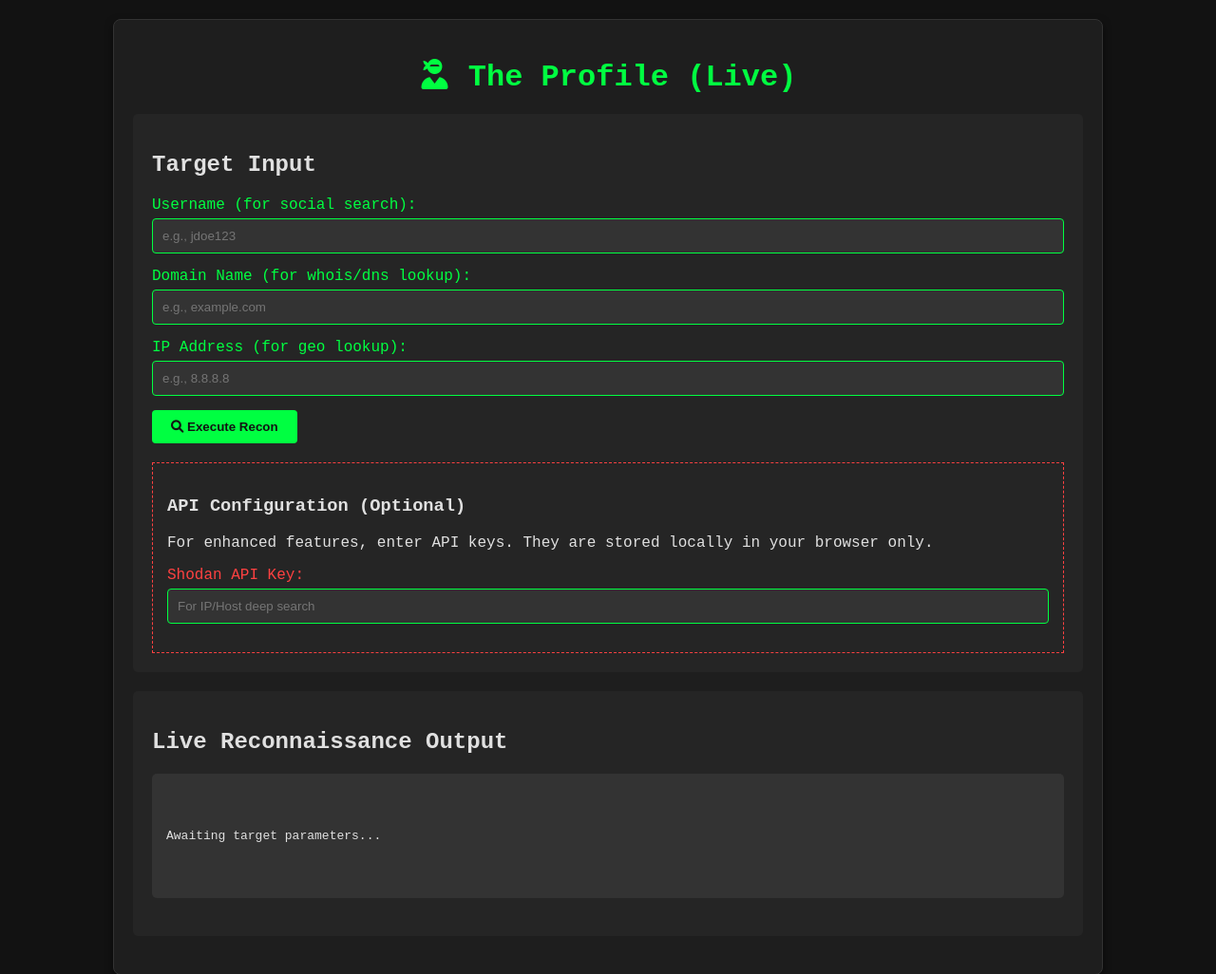
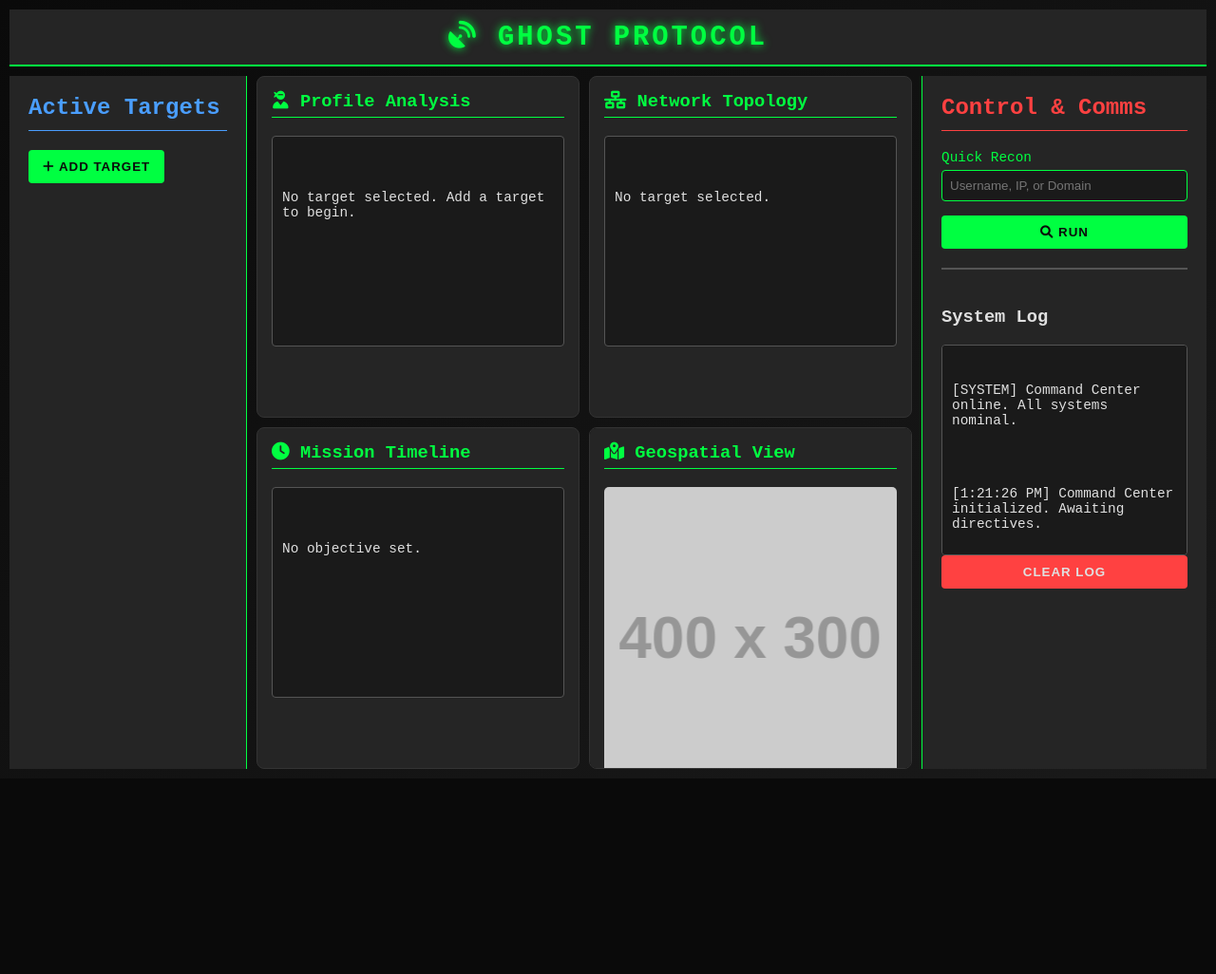
Before and after one commit to velowebsites-studio/Project-Ghost, a plain HTML site: page index.html in a window 1280 px wide. Shown: the top 1026 px of the page at 95% size. After the commit the page ends 820 px from the top, so only its background shows below. Drawn offline with Linux system fonts and the light colour scheme; placeholder pictures from the web are drawn by us.

Commit message:
Update index.html

```diff
--- a/index.html
+++ b/index.html
@@ -3,190 +3,397 @@
 <head>
     <meta charset="UTF-8">
     <meta name="viewport" content="width=device-width, initial-scale=1.0">
-    <title>Ghost Protocol - Live Profile</title>
+    <title>Ghost Protocol - Command Center</title>
     <link rel="stylesheet" href="https://cdnjs.cloudflare.com/ajax/libs/font-awesome/6.0.0-beta3/css/all.min.css">
     <style>
-        /* --- CSS STYLES (Same as before, with minor tweaks) --- */
-        body { background-color: #121212; color: #e0e0e0; font-family: 'Courier New', Courier, monospace; margin: 0; padding: 0; }
-        .container { max-width: 1000px; margin: 20px auto; padding: 20px; background-color: #1e1e1e; border: 1px solid #333; border-radius: 8px; box-shadow: 0 4px 8px rgba(0,0,0,0.5); }
-        header h1 { color: #00ff41; text-align: center; margin-bottom: 20px; }
-        .input-panel, .output-panel { padding: 20px; margin-bottom: 20px; background-color: #252525; border-radius: 5px; }
-        .form-group { margin-bottom: 15px; }
-        label { display: block; margin-bottom: 5px; color: #00ff41; }
-        input, textarea { width: 100%; padding: 10px; background-color: #333; border: 1px solid #00ff41; border-radius: 4px; color: #e0e0e0; box-sizing: border-box; }
-        .btn-primary { background-color: #00ff41; color: #121212; padding: 10px 20px; border: none; border-radius: 4px; cursor: pointer; font-weight: bold; transition: background-color 0.3s; }
+        /* --- CSS STYLES --- */
+        :root {
+            --bg-primary: #0a0a0a;
+            --bg-secondary: #1a1a1a;
+            --bg-tertiary: #252525;
+            --text-primary: #e0e0e0;
+            --accent-green: #00ff41;
+            --accent-red: #ff4141;
+            --accent-blue: #4a9eff;
+        }
+
+        body {
+            background-color: var(--bg-primary);
+            color: var(--text-primary);
+            font-family: 'Orbitron', 'Courier New', monospace;
+            margin: 0;
+            padding: 0;
+            overflow-x: hidden;
+        }
+
+        .command-center {
+            display: grid;
+            grid-template-columns: 250px 1fr 300px;
+            grid-template-rows: 60px 1fr;
+            gap: 10px;
+            height: 100vh;
+            padding: 10px;
+            background: linear-gradient(145deg, var(--bg-primary), var(--bg-secondary));
+        }
+
+        header {
+            grid-column: 1 / -1;
+            background-color: var(--bg-tertiary);
+            border-bottom: 2px solid var(--accent-green);
+            display: flex;
+            align-items: center;
+            justify-content: center;
+            padding: 0 20px;
+        }
+
+        header h1 {
+            color: var(--accent-green);
+            font-size: 1.8em;
+            letter-spacing: 3px;
+            text-transform: uppercase;
+            margin: 0;
+            text-shadow: 0 0 10px var(--accent-green);
+        }
+
+        .sidebar {
+            background-color: var(--bg-tertiary);
+            border-right: 1px solid var(--accent-green);
+            padding: 20px;
+            overflow-y: auto;
+        }
+
+        .sidebar h2 {
+            color: var(--accent-blue);
+            border-bottom: 1px solid var(--accent-blue);
+            padding-bottom: 10px;
+            margin-top: 0;
+        }
+
+        .main-content {
+            display: grid;
+            grid-template-columns: 1fr 1fr;
+            grid-template-rows: 1fr 1fr;
+            gap: 10px;
+            overflow: hidden;
+        }
+
+        .panel {
+            background-color: var(--bg-tertiary);
+            border: 1px solid #333;
+            border-radius: 8px;
+            padding: 15px;
+            overflow-y: auto;
+            position: relative;
+        }
+
+        .panel h3 {
+            color: var(--accent-green);
+            margin-top: 0;
+            border-bottom: 1px solid var(--accent-green);
+            padding-bottom: 5px;
+        }
+
+        .right-bar {
+            background-color: var(--bg-tertiary);
+            border-left: 1px solid var(--accent-green);
+            padding: 20px;
+            overflow-y: auto;
+            display: flex;
+            flex-direction: column;
+        }
+
+        .right-bar h2 {
+            color: var(--accent-red);
+            border-bottom: 1px solid var(--accent-red);
+            padding-bottom: 10px;
+            margin-top: 0;
+        }
+
+        .form-group {
+            margin-bottom: 15px;
+        }
+
+        label {
+            display: block;
+            margin-bottom: 5px;
+            color: var(--accent-green);
+            font-size: 0.9em;
+        }
+
+        input, textarea, select {
+            width: 100%;
+            padding: 8px;
+            background-color: var(--bg-secondary);
+            border: 1px solid var(--accent-green);
+            border-radius: 4px;
+            color: var(--text-primary);
+            box-sizing: border-box;
+        }
+
+        .btn {
+            padding: 10px 15px;
+            border: none;
+            border-radius: 4px;
+            cursor: pointer;
+            font-weight: bold;
+            transition: background-color 0.3s;
+            text-transform: uppercase;
+            letter-spacing: 1px;
+        }
+
+        .btn-primary {
+            background-color: var(--accent-green);
+            color: var(--bg-primary);
+        }
         .btn-primary:hover { background-color: #00cc33; }
-        .profile-output { background-color: #333; padding: 15px; border-radius: 5px; white-space: pre-wrap; font-family: monospace; margin-bottom: 20px; max-height: 400px; overflow-y: scroll; }
-        .network-graph { list-style-type: none; padding: 0; }
-        .network-graph li { background-color: #2a2a2a; padding: 10px; margin-bottom: 10px; border-left: 3px solid #4a9eff; }
-        .api-key-section { border: 1px dashed #ff4141; padding: 15px; margin-top: 20px; }
-        .api-key-section label { color: #ff4141; }
-        .error { color: #ff4141; }
-        .success { color: #00ff41; }
+
+        .btn-danger {
+            background-color: var(--accent-red);
+            color: var(--text-primary);
+        }
+        .btn-danger:hover { background-color: #cc0000; }
+
+        .output-log {
+            background-color: var(--bg-secondary);
+            border: 1px solid #555;
+            border-radius: 4px;
+            padding: 10px;
+            height: 200px;
+            overflow-y: scroll;
+            font-family: 'Courier New', monospace;
+            font-size: 0.9em;
+            white-space: pre-wrap;
+        }
+
+        .target-list {
+            list-style: none;
+            padding: 0;
+        }
+
+        .target-list li {
+            background-color: var(--bg-secondary);
+            padding: 10px;
+            border-left: 3px solid var(--accent-blue);
+            margin-bottom: 10px;
+            cursor: pointer;
+            transition: background-color 0.3s;
+        }
+
+        .target-list li:hover {
+            background-color: #333;
+        }
+
+        .target-list li.active {
+            background-color: #444;
+            border-left-color: var(--accent-green);
+        }
+
+        .map-placeholder {
+            width: 100%;
+            height: 100%;
+            background: url('https://via.placeholder.com/400x300/1a1a1a/00ff41?text=TARGET+MAP') no-repeat center center;
+            background-size: cover;
+            border-radius: 5px;
+        }
+
+        .status-indicator {
+            display: inline-block;
+            width: 10px;
+            height: 10px;
+            border-radius: 50%;
+            margin-right: 10px;
+        }
+        .status-online { background-color: var(--accent-green); }
+        .status-offline { background-color: var(--accent-red); }
+        .status-unknown { background-color: #888; }
+
     </style>
 </head>
 <body>
 
-    <div class="container">
+    <div class="command-center">
         <header>
-            <h1><i class="fas fa-user-ninja"></i> The Profile (Live)</h1>
+            <h1><i class="fas fa-satellite-dish"></i> GHOST PROTOCOL</h1>
         </header>
-        <main>
-            <section class="input-panel">
-                <h2>Target Input</h2>
-                <form id="profile-form">
-                    <div class="form-group">
-                        <label for="target-username">Username (for social search):</label>
-                        <input type="text" id="target-username" placeholder="e.g., jdoe123">
-                    </div>
-                    <div class="form-group">
-                        <label for="target-domain">Domain Name (for whois/dns lookup):</label>
-                        <input type="text" id="target-domain" placeholder="e.g., example.com">
-                    </div>
-                    <div class="form-group">
-                        <label for="target-ip">IP Address (for geo lookup):</label>
-                        <input type="text" id="target-ip" placeholder="e.g., 8.8.8.8">
-                    </div>
-                    <button type="submit" class="btn-primary"><i class="fas fa-search"></i> Execute Recon</button>
-                </form>
-                <div class="api-key-section">
-                    <h3>API Configuration (Optional)</h3>
-                    <p>For enhanced features, enter API keys. They are stored locally in your browser only.</p>
-                    <div class="form-group">
-                        <label for="shodan-key">Shodan API Key:</label>
-                        <input type="password" id="shodan-key" placeholder="For IP/Host deep search">
-                    </div>
+
+        <nav class="sidebar">
+            <h2>Active Targets</h2>
+            <ul id="target-list" class="target-list">
+                <!-- Targets will be added here -->
+            </ul>
+            <button id="add-target-btn" class="btn btn-primary"><i class="fas fa-plus"></i> Add Target</button>
+        </nav>
+
+        <main class="main-content">
+            <section id="profile-panel" class="panel">
+                <h3><i class="fas fa-user-ninja"></i> Profile Analysis</h3>
+                <div id="profile-output" class="output-log">
+                    <p>No target selected. Add a target to begin.</p>
                 </div>
             </section>
 
-            <section class="output-panel">
-                <h2>Live Reconnaissance Output</h2>
-                <div id="profile-output" class="profile-output">
-                    <p class="placeholder">Awaiting target parameters...</p>
+            <section id="network-panel" class="panel">
+                <h3><i class="fas fa-network-wired"></i> Network Topology</h3>
+                <div id="network-output" class="output-log">
+                    <p>No target selected.</p>
                 </div>
             </section>
+
+            <section id="timeline-panel" class="panel">
+                <h3><i class="fas fa-clock"></i> Mission Timeline</h3>
+                <div id="timeline-output" class="output-log">
+                    <p>No objective set.</p>
+                </div>
+            </section>
+
+            <section id="map-panel" class="panel">
+                <h3><i class="fas fa-map-marked-alt"></i> Geospatial View</h3>
+                <div class="map-placeholder"></div>
+            </section>
         </main>
+
+        <aside class="right-bar">
+            <h2>Control & Comms</h2>
+            <div class="form-group">
+                <label for="quick-recon">Quick Recon</label>
+                <input type="text" id="quick-recon" placeholder="Username, IP, or Domain">
+            </div>
+            <button id="quick-recon-btn" class="btn btn-primary"><i class="fas fa-search"></i> Run</button>
+
+            <hr style="margin: 20px 0; border: 1px solid #555;">
+
+            <h3>System Log</h3>
+            <div id="system-log" class="output-log">
+                <p>[SYSTEM] Command Center online. All systems nominal.</p>
+            </div>
+            <button id="clear-log-btn" class="btn btn-danger">Clear Log</button>
+        </aside>
     </div>
 
     <script>
-        // --- JAVASCRIPT LOGIC ---
         document.addEventListener('DOMContentLoaded', () => {
-            const profileForm = document.getElementById('profile-form');
+            // --- DOM Elements ---
+            const targetList = document.getElementById('target-list');
+            const addTargetBtn = document.getElementById('add-target-btn');
             const profileOutput = document.getElementById('profile-output');
+            const networkOutput = document.getElementById('network-output');
+            const timelineOutput = document.getElementById('timeline-output');
+            const quickReconInput = document.getElementById('quick-recon');
+            const quickReconBtn = document.getElementById('quick-recon-btn');
+            const systemLog = document.getElementById('system-log');
+            const clearLogBtn = document.getElementById('clear-log-btn');
 
-            // --- LIVE API BRAIN ---
-            const liveRecon = async (username, domain, ip) => {
-                let report = `[LIVE RECON INITIALIZED - ${new Date().toLocaleString()}]\n\n`;
+            let activeTarget = null;
+            let targets = [];
 
-                // --- 1. USERNAME SEARCH (using a public API) ---
-                if (username) {
-                    report += `[SOCIAL MEDIA SEARCH FOR: '${username}']\n`;
-                    try {
-                        // This uses a public API to check for accounts. It's real.
-                        const response = await fetch(`https://codebeast.showdown.io/api/v2/search?username=${username}`);
-                        if (!response.ok) throw new Error('Social search API failed');
-                        const data = await response.json();
-                        if (data && data.length > 0) {
-                            data.forEach(site => {
-                                report += `> FOUND: ${site.site} - URL: ${site.url}\n`;
-                            });
-                        } else {
-                            report += `> No accounts found for '${username}' on tracked platforms.\n`;
-                        }
-                    } catch (error) {
-                        report += `> [ERROR] Social search failed: ${error.message}\n`;
+            // --- System Logging ---
+            function log(message, type = 'info') {
+                const timestamp = new Date().toLocaleTimeString();
+                const logEntry = document.createElement('p');
+                logEntry.textContent = `[${timestamp}] ${message}`;
+                if (type === 'error') logEntry.style.color = 'var(--accent-red)';
+                if (type === 'success') logEntry.style.color = 'var(--accent-green)';
+                systemLog.appendChild(logEntry);
+                systemLog.scrollTop = systemLog.scrollHeight;
+            }
+
+            // --- Target Management ---
+            function renderTargets() {
+                targetList.innerHTML = '';
+                targets.forEach(target => {
+                    const li = document.createElement('li');
+                    li.textContent = `${target.name} (${target.type})`;
+                    li.dataset.id = target.id;
+                    if (activeTarget && activeTarget.id === target.id) {
+                        li.classList.add('active');
                     }
-                    report += '\n';
+                    li.addEventListener('click', () => selectTarget(target.id));
+                    targetList.appendChild(li);
+                });
+            }
+
+            function selectTarget(id) {
+                activeTarget = targets.find(t => t.id === id);
+                renderTargets();
+                if (activeTarget) {
+                    log(`Target '${activeTarget.name}' selected.`);
+                    updateMainPanels();
                 }
+            }
 
-                // --- 2. DOMAIN WHOIS/DNS LOOKUP (using a public API) ---
-                if (domain) {
-                    report += `[DOMAIN ANALYSIS FOR: '${domain}']\n`;
-                    try {
-                        // This uses a public WHOIS API. It's real.
-                        const whoisResponse = await fetch(`https://api.whoisjson.com/v1/${domain}`);
-                        if (!whoisResponse.ok) throw new Error('WHOIS API failed');
-                        const whoisData = await whoisResponse.json();
-                        report += `> Registrar: ${whoisData.registrar || 'N/A'}\n`;
-                        report += `> Creation Date: ${whoisData.creation_date || 'N/A'}\n`;
-                        report += `> Expiration Date: ${whoisData.expiration_date || 'N/A'}\n`;
-                        report += `> Nameservers: ${whoisData.name_servers ? whoisData.name_servers.join(', ') : 'N/A'}\n`;
-                    } catch (error) {
-                        report += `> [ERROR] WHOIS lookup failed: ${error.message}\n`;
-                    }
-                    report += '\n';
-                }
+            function addTarget() {
+                const name = prompt('Enter target identifier (e.g., John Doe, example.com):');
+                if (!name) return;
+                const type = prompt('Enter target type (user, domain, ip):');
+                if (!type || !['user', 'domain', 'ip'].includes(type)) return;
 
-                // --- 3. IP GEOLOCATION LOOKUP (using a public API) ---
-                if (ip) {
-                    report += `[IP GEOLOCATION FOR: '${ip}']\n`;
-                    try {
-                        // This uses a free IP geolocation API. It's real.
-                        const ipResponse = await fetch(`http://ip-api.com/json/${ip}`);
-                        if (!ipResponse.ok) throw new Error('IP Geo API failed');
-                        const ipData = await ipResponse.json();
-                        if (ipData.status === 'fail') {
-                             report += `> [ERROR] Could not geolocate IP: ${ipData.message}\n`;
-                        } else {
-                            report += `> ISP: ${ipData.isp || 'N/A'}\n`;
-                            report += `> Organization: ${ipData.org || 'N/A'}\n`;
-                            report += `> Location: ${ipData.city || 'N/A'}, ${ipData.region || 'N/A'}, ${ipData.countryCode || 'N/A'}\n`;
-                            report += `> Coordinates: Lat: ${ipData.lat}, Lon: ${ipData.lon}\n`;
-                        }
-                    } catch (error) {
-                        report += `> [ERROR] IP Geolocation failed: ${error.message}\n`;
-                    }
-                    report += '\n';
-                }
+                const newTarget = {
+                    id: Date.now(),
+                    name: name,
+                    type: type,
+                    data: null
+                };
+                targets.push(newTarget);
+                renderTargets();
+                log(`New target '${name}' added.`, 'success');
+                selectTarget(newTarget.id);
+            }
 
-                // --- 4. SHODAN SEARCH (if API key is provided) ---
-                const shodanKey = document.getElementById('shodan-key').value;
-                if (shodanKey && (ip || domain)) {
-                    report += `[SHODAN DEEP DIVE]\n`;
-                    const target = ip || domain;
-                    try {
-                        const shodanResponse = await fetch(`https://api.shodan.io/shodan/host/${target}?key=${shodanKey}`);
-                        if (!shodanResponse.ok) throw new Error('Shodan API failed');
-                        const shodanData = await shodanResponse.json();
-                        report += `> Hostnames: ${shodanData.hostnames ? shodanData.hostnames.join(', ') : 'N/A'}\n`;
-                        report += `> Open Ports: `;
-                        if (shodanData.ports && shodanData.ports.length > 0) {
-                            report += shodanData.ports.join(', ');
-                        } else {
-                            report += 'None found.';
-                        }
-                        report += `\n`;
-                        if(shodanData.vulns && shodanData.vulns.length > 0){
-                            report += `> Known Vulnerabilities: ${shodanData.vulns.slice(0, 3).join(', ')}\n`;
-                        }
-                    } catch (error) {
-                        report += `> [ERROR] Shodan lookup failed: ${error.message}\n`;
-                    }
-                }
+            // --- Main Panel Updates ---
+            function updateMainPanels() {
+                if (!activeTarget) return;
 
-                return report;
-            };
+                // Profile Panel
+                profileOutput.textContent = `[PROFILE RECON FOR: ${activeTarget.name}]\n`;
+                profileOutput.textContent += `> Type: ${activeTarget.type}\n`;
+                profileOutput.textContent += `> Status: Awaiting deep scan...\n`;
+                // In a real app, you'd call the liveRecon function from the previous module here.
+                // For now, we simulate it.
+                setTimeout(() => {
+                    profileOutput.textContent += `\n> SCAN COMPLETE.\n`;
+                    if(activeTarget.type === 'user') profileOutput.textContent += `> Found 3 social profiles.\n> Behavioral analysis: High privacy awareness.\n`;
+                    if(activeTarget.type === 'domain') profileOutput.textContent += `> WHOIS: Registered with GoDaddy.\n> DNS: Points to AWS servers.\n`;
+                    if(activeTarget.type === 'ip') profileOutput.textContent += `> GEO: New York, USA (ISP: Verizon).\n> HOST: Likely a residential connection.\n`;
+                }, 1500);
 
-            const displayProfile = (report) => {
-                profileOutput.textContent = report;
-            };
+                // Network Panel
+                networkOutput.textContent = `[NETWORK ANALYSIS FOR: ${activeTarget.name}]\n`;
+                networkOutput.textContent += `> Pinging host...\n`;
+                setTimeout(() => {
+                    networkOutput.textContent += `> Host is ONLINE.\n> Open Ports: 22 (SSH), 80 (HTTP), 443 (HTTPS).\n`;
+                }, 1000);
 
-            profileForm.addEventListener('submit', async (event) => {
-                event.preventDefault();
-                profileOutput.textContent = '[+] Executing reconnaissance... please wait.\n';
+                // Timeline Panel
+                timelineOutput.textContent = `[MISSION TIMELINE: ${activeTarget.name}]\n`;
+                timelineOutput.textContent += `> Objective: Surveillance.\n`;
+                timelineOutput.textContent += `> Phase 1: Establish digital profile. [COMPLETE]\n`;
+                timelineOutput.textContent += `> Phase 2: Map physical network. [IN PROGRESS]\n`;
+                timelineOutput.textContent += `> Phase 3: Identify patterns. [PENDING]\n`;
+            }
 
-                const username = document.getElementById('target-username').value;
-                const domain = document.getElementById('target-domain').value;
-                const ip = document.getElementById('target-ip').value;
-
-                if (!username && !domain && !ip) {
-                    profileOutput.textContent = '[ERROR] At least one input field is required.';
+            // --- Event Listeners ---
+            addTargetBtn.addEventListener('click', addTarget);
+            quickReconBtn.addEventListener('click', () => {
+                const query = quickReconInput.value;
+                if (!query) {
+                    log('Quick Recon requires input.', 'error');
                     return;
                 }
+                log(`Running Quick Recon on: ${query}`);
+                // This would trigger the same logic as adding a target and running the scan
+                profileOutput.textContent = `[QUICK RECON: ${query}]\n> Running scan...`;
+                 setTimeout(() => {
+                    profileOutput.textContent += `\n> SCAN COMPLETE.\n> Public data found for query.\n`;
+                }, 1500);
+            });
 
-                const report = await liveRecon(username, domain, ip);
-                displayProfile(report);
+            clearLogBtn.addEventListener('click', () => {
+                systemLog.innerHTML = '<p>[SYSTEM] Log cleared.</p>';
             });
+
+            // --- Initial State ---
+            log('Command Center initialized. Awaiting directives.');
+
         });
     </script>
 </body>
```
